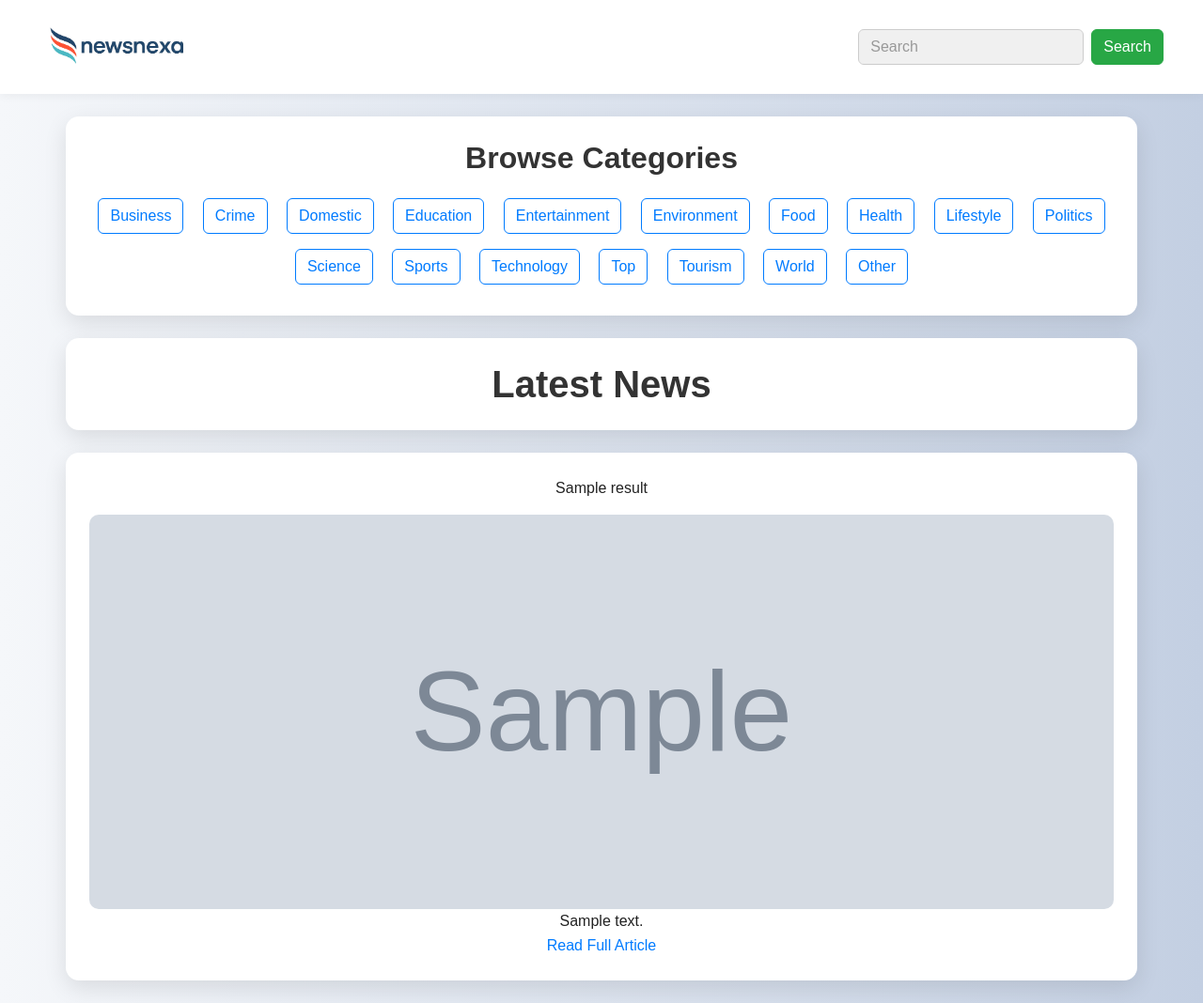
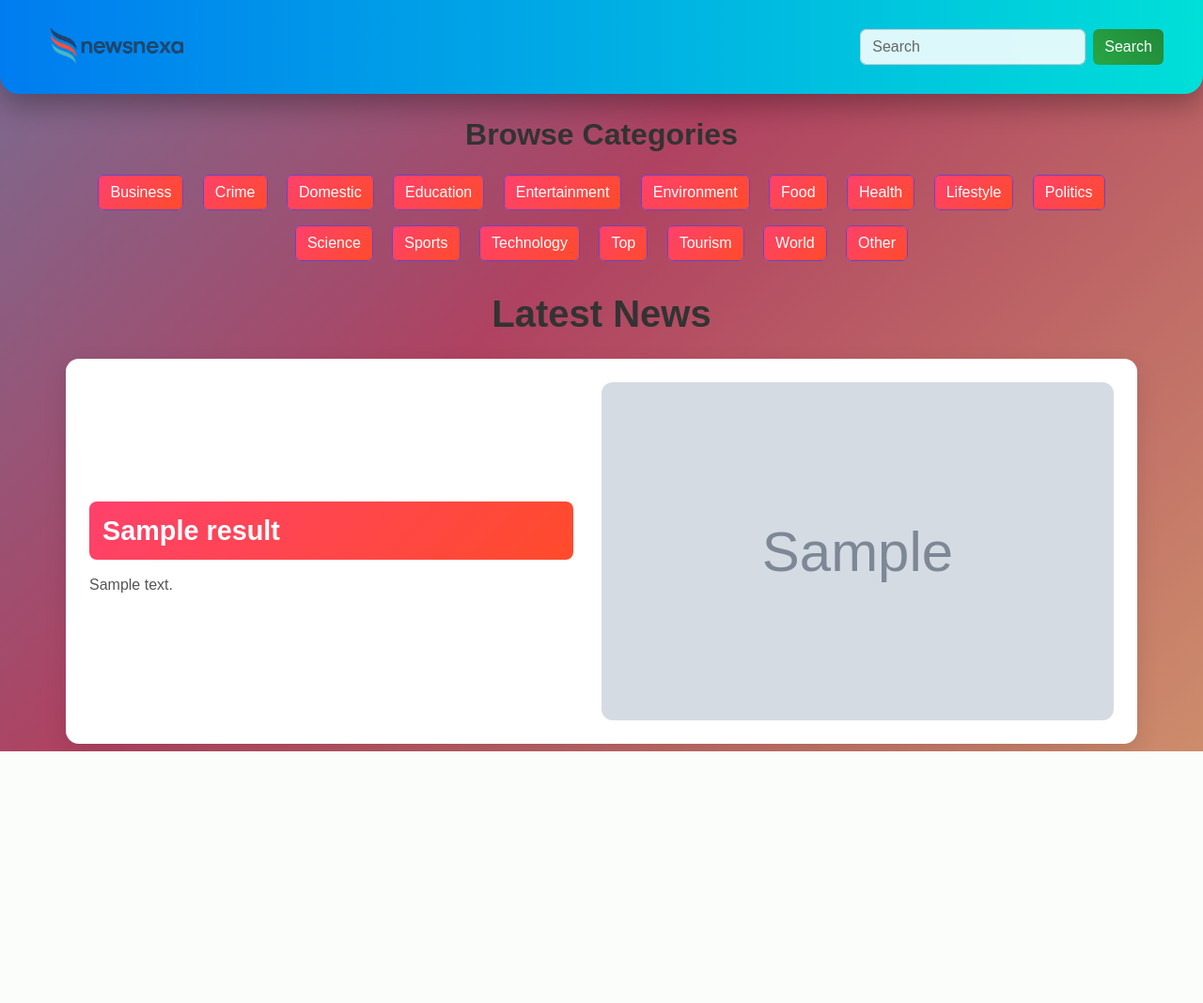
Before and after one commit to AvatanshuGupta/NewsNexa, a Django app: page / in a window 1280 px wide. Shown: the whole page at 94% size. After the commit the page ends 800 px from the top, so only its background shows below. Run offline with Django 5.2, Linux system fonts and the light colour scheme; tables that the repository leaves empty hold one stand-in row (values such as "Sample post"); grey boxes marked "Sample" are stand-in pictures; a database or web service that is not in the repository returns one stand-in record (values such as "Sample title"); data that the repository does not hold is empty.

Commit message:
css improved

```diff
--- a/static/home.css
+++ b/static/home.css
@@ -6,25 +6,45 @@
   font-family: 'Poppins', sans-serif;
 }
 
-/* === Body Styling === */
+/* === Body Styling with Vivid Gradient === */
 body {
-  background: linear-gradient(to right, #f5f7fa, #c3cfe2);  /* light blue gradient */
+  background: linear-gradient(-45deg, #f3ec78, #af4261, #00c9ff, #92fe9d);
+  background-size: 400% 400%;
+  animation: gradientShift 12s ease infinite;
   color: #222;
   line-height: 1.6;
   min-height: 100vh;
 }
 
-/* === Navbar === */
+@keyframes gradientShift {
+  0% { background-position: 0% 50%; }
+  50% { background-position: 100% 50%; }
+  100% { background-position: 0% 50%; }
+}
+
+/* === Navbar (Bold, Colorful, Visible) === */
 .navbar {
-  background-color: #ffffff !important;
+  background: linear-gradient(90deg, #007cf0, #00dfd8);
+  backdrop-filter: blur(12px);
+  -webkit-backdrop-filter: blur(12px);
   padding: 15px 30px;
   position: sticky;
   top: 0;
   z-index: 1000;
-  box-shadow: 0 2px 10px rgba(0, 0, 0, 0.05);
+  box-shadow: 0 8px 16px rgba(0, 0, 0, 0.2);
+  border-radius: 0 0 20px 20px;
+  transition: all 0.4s ease;
 }
 
-/* Logo Styling */
+.navbar:hover {
+  box-shadow: 0 12px 30px rgba(0, 0, 0, 0.3);
+}
+
+.navbar * {
+  color: #fff !important;
+}
+
+/* === Logo Styling === */
 .logo {
   height: 70px;
   width: auto;
@@ -32,27 +52,27 @@
   margin-right: 20px;
 }
 
-/* Search Bar Styling */
+/* === Search Bar Styling === */
 .navbar input.form-control {
   width: 240px;
-  background-color: #f0f0f0;
+  background-color: #ffffffdd;
   border: 1px solid #ccc;
-  color: #333;
+  color: #333 !important;
 }
 
 .navbar input.form-control::placeholder {
-  color: #999;
+  color: #666;
 }
 
 .navbar .btn {
+  background: linear-gradient(45deg, #28a745, #218838);
+  border: none;
   color: #fff;
-  background-color: #28a745;
-  border-color: #28a745;
+  transition: background 0.3s ease;
 }
 
 .navbar .btn:hover {
-  background-color: #218838;
-  border-color: #1e7e34;
+  background: linear-gradient(45deg, #1e7e34, #19692c);
 }
 
 /* === Headings === */
@@ -62,51 +82,95 @@
   font-weight: 600;
 }
 
-/* === Category Buttons === */
+/* === Category Buttons (Vibrant) === */
 .btn-outline-primary {
-  border-color: #007bff;
-  color: #007bff;
+  border-color: #6f42c1;
+  color: #6f42c1;
+  background-color: #fff;
+  font-weight: 500;
   transition: 0.3s ease-in-out;
 }
 
 .btn-outline-primary:hover {
-  background-color: #007bff;
+  background-color: #6f42c1;
   color: #fff;
+  border-color: #6f42c1;
 }
 
-/* === News Card Container === */
-.container.my-4 {
-  background-color: #ffffff;
+/* === News Card Horizontal 50-50 Layout === */
+.news-card {
+  display: flex;
+  justify-content: space-between;
+  align-items: stretch;
+  gap: 20px;
   padding: 25px;
   border-radius: 14px;
+  background-color: #ffffff;
   box-shadow: 0 8px 24px rgba(0, 0, 0, 0.1);
   margin-bottom: 30px;
-  transition: transform 0.2s ease;
+  transition: transform 0.3s ease, box-shadow 0.3s ease;
 }
 
-.container.my-4:hover {
-  transform: scale(1.02);
+.news-card:hover {
+  transform: translateY(-5px);
+  box-shadow: 0 12px 28px rgba(0, 0, 0, 0.15);
 }
 
-/* === News Image === */
-.newsImage {
-  width: 100%;
-  max-height: 420px;
-  object-fit: cover;
-  margin-top: 15px;
-  border-radius: 10px;
+/* Left Section - Title & Description */
+.news-content {
+  flex: 1;
+  padding-right: 10px;
+  display: flex;
+  flex-direction: column;
+  justify-content: center;
+  text-align: left;
 }
 
-/* === Article Link === */
+.news-title {
+  font-size: 1.8rem;
+  font-weight: 700;
+  color: #222;
+  margin-bottom: 15px;
+  transition: color 0.3s ease;
+}
+
+.news-title:hover {
+  color: #007bff;
+  text-decoration: underline;
+}
+
+.news-description {
+  color: #555;
+  font-size: 1rem;
+  line-height: 1.5;
+}
+
+/* Right Section - Image */
+.newsImage {
+  width: 50%;
+  height: auto;
+  max-height: 360px;
+  object-fit: cover;
+  border-radius: 12px;
+}
+
+/* === Article Link Button (Colorful) === */
 a {
-  color: #007bff;
+  display: inline-block;
+  margin-top: 10px;
+  padding: 8px 14px;
+  background: linear-gradient(135deg, #ff416c, #ff4b2b);
+  color: #fff !important;
+  font-weight: 500;
+  border-radius: 8px;
   text-decoration: none;
-  font-weight: 500;
+  transition: background 0.3s ease, transform 0.2s ease;
 }
 
 a:hover {
-  color: #0056b3;
-  text-decoration: underline;
+  background: linear-gradient(135deg, #ff4b2b, #ff416c);
+  text-decoration: none;
+  transform: scale(1.05);
 }
 
 /* === Responsive Media Queries === */
@@ -117,6 +181,21 @@
 
   .logo {
     height: 55px;
+  }
+
+  .news-card {
+    flex-direction: column-reverse;
+    align-items: center;
+    text-align: center;
+  }
+
+  .newsImage {
+    width: 100%;
+    max-height: 240px;
+  }
+
+  .news-title {
+    font-size: 1.4rem;
   }
 }
 
@@ -132,8 +211,4 @@
   h1, h2 {
     font-size: 1.5rem;
   }
-
-  .newsImage {
-    max-height: 250px;
-  }
 }
--- a/templates/category.html
+++ b/templates/category.html
@@ -24,7 +24,7 @@
     </div>
     {% endif %}
     <div>
-        {{ result.description }}
+    {{ result.description|truncatewords:50 }}
     </div>
     <div>
   <a href="{{ result.link }}" target="_blank" rel="noopener noreferrer">
--- a/templates/home.html
+++ b/templates/home.html
@@ -36,28 +36,24 @@
 
 
 {% for result in results %}
-  <div class="container text-center my-4">
-    {{ result.title }}
+  <div class="news-card container">
+    <div class="news-content">
+      <a href="{{ result.link }}" target="_blank" rel="noopener noreferrer" class="news-title">
+        {{ result.title }}
+      </a>
+      <p class="news-description">
+        {{ result.description|truncatewords:50 }}
+      </p>
+    </div>
+
     {% if result.image_url %}
-    <div>
       <img class="newsImage" src="{{ result.image_url }}" alt="news image">
-    </div>
     {% else %}
-    <div>
       <img class="newsImage" src="{% static 'images/fallbackImage.png' %}" alt="fallback image">
-    </div>
     {% endif %}
-    <div>
-        {{ result.description }}
-    </div>
-    <div>
-  <a href="{{ result.link }}" target="_blank" rel="noopener noreferrer">
-    Read Full Article
-  </a>
-</div>
-
   </div>
 {% endfor %}
 
+
 </body>
 </html>
--- a/templates/keyword.html
+++ b/templates/keyword.html
@@ -23,7 +23,7 @@
     </div>
     {% endif %}
     <div>
-        {{ result.description }}
+    {{ result.description|truncatewords:50 }}
     </div>
     <div>
   <a href="{{ result.link }}" target="_blank" rel="noopener noreferrer">
```
